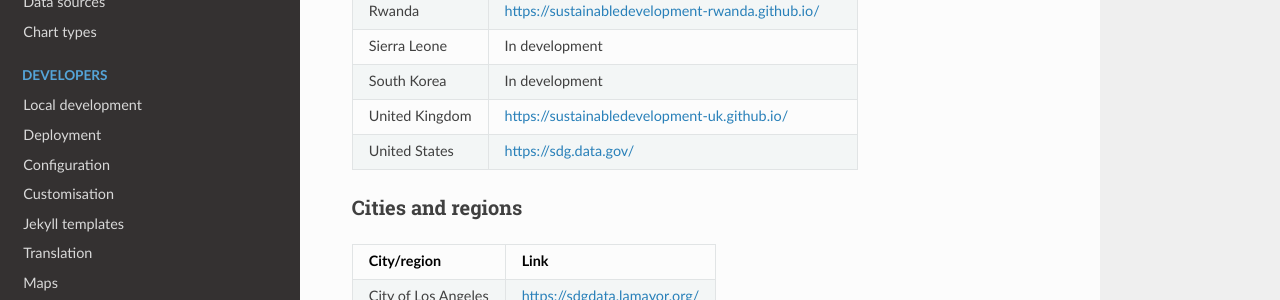
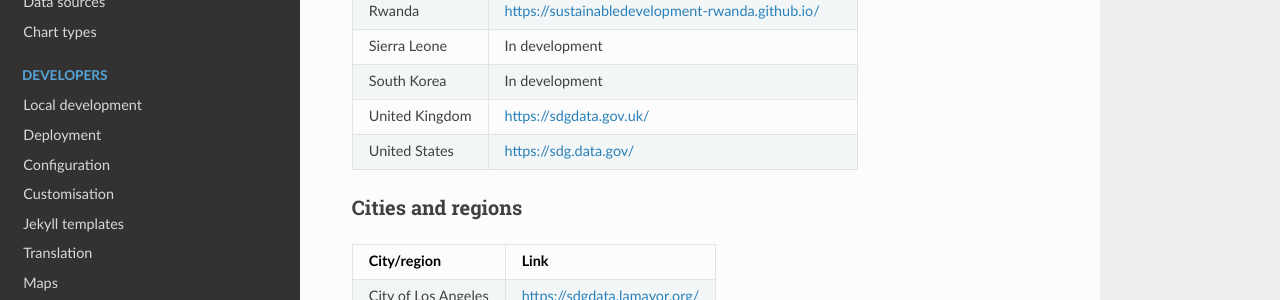
Before and after one commit to open-sdg/open-sdg, an MkDocs documentation site: the page built from docs/community.md, in a window 1280 px wide and 1339 px high. Shown: the part 753-1053 px from the top of the window. Built offline with MkDocs 1.6.1, drawn with Linux system fonts in a browser that asks for light colours; nearby versions of some CDN libraries; old or Windows-style settings are respelled for this version of MkDocs; some of the changed lines change nothing that is shown.

Commit message:
Update community.md
Edit url for UK

```diff
--- a/docs/community.md
+++ b/docs/community.md
@@ -21,7 +21,7 @@ Below is a list of some of the countries and localities that are currently using
 |Rwanda|<https://sustainabledevelopment-rwanda.github.io/>|
 |Sierra Leone|In development|
 |South Korea|In development|
-|United Kingdom|<https://sustainabledevelopment-uk.github.io/>|
+|United Kingdom|<https://sdgdata.gov.uk/>|
 |United States|<https://sdg.data.gov/>|
 
 
```
